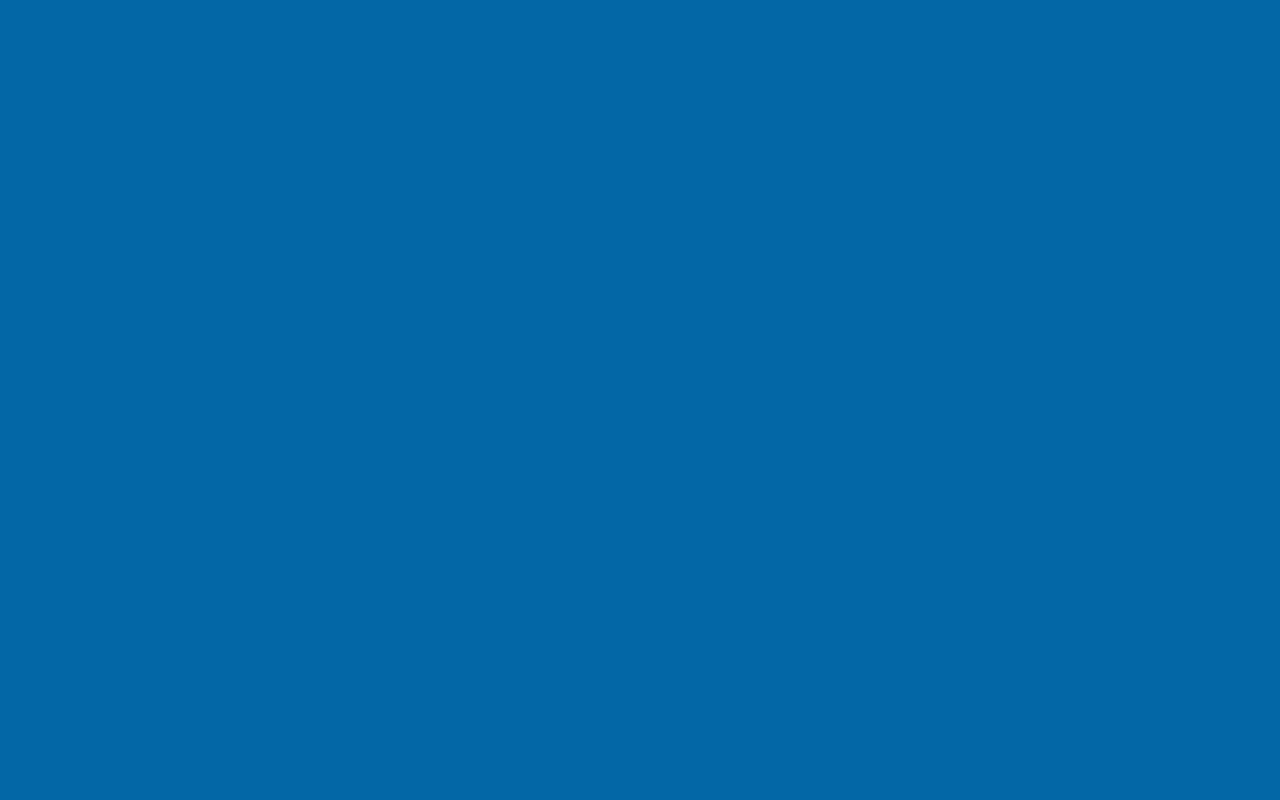
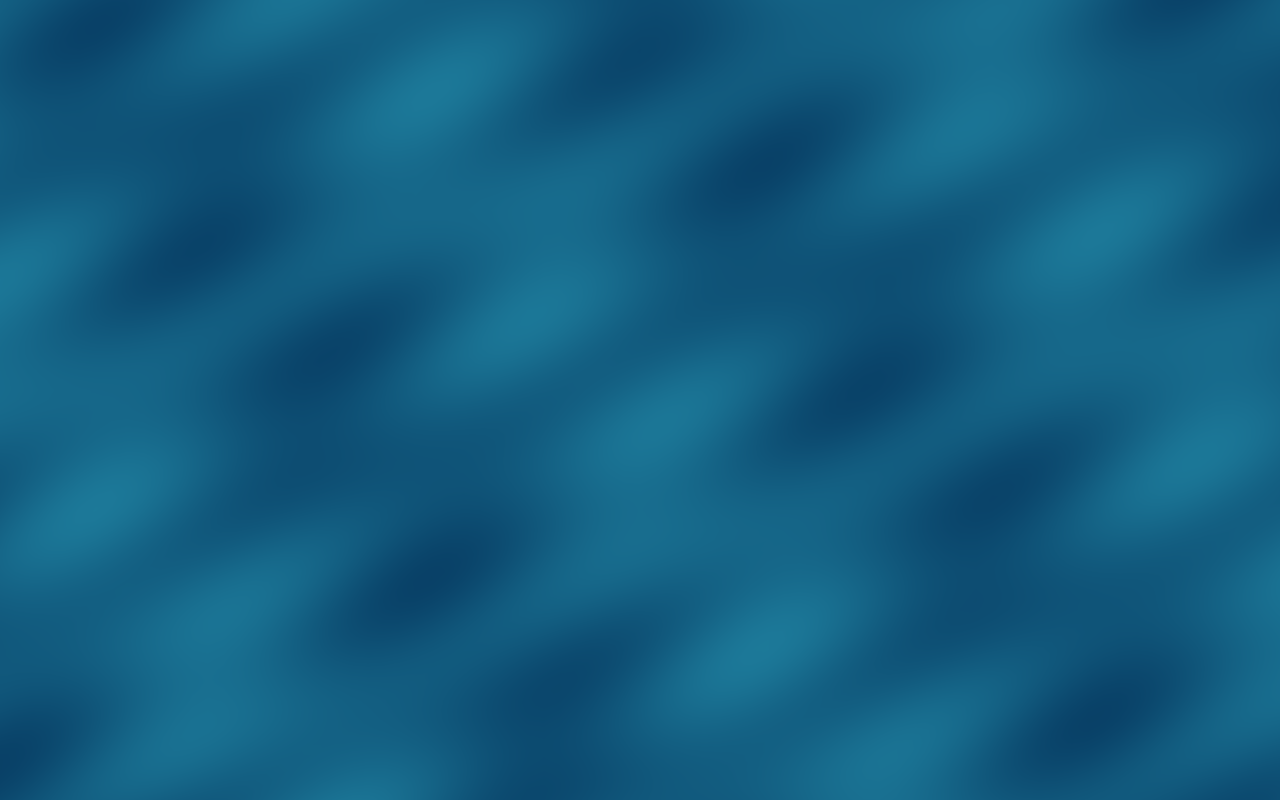
Before and after one commit to Adelina805/fluid, a website built with Vite: page index.html in a window 1280 px wide. Built offline with nearby package versions, Linux system fonts and the light colour scheme; animation ran at ten frames a second.

Commit message:
Refactor water rendering: replace test plane with water mesh, update background color, and adjust rendering logic for wave animation.

```diff
--- a/src/app/createApp.js
+++ b/src/app/createApp.js
@@ -2,23 +2,22 @@ import { Color, Scene, WebGLRenderer } from 'three';
 import { bindResize } from './resize.js';
 import { bindVisibility } from './visibility.js';
 import { createTopDownCamera } from '../render/camera.js';
-import { createTestPlane } from '../render/createTestPlane.js';
+import { COLOR_DEEP, createWaterMesh } from '../render/createWaterMesh.js';
 
 /**
- * Phase 0 bootstrap: scene, camera, renderer, plain test plane, loop.
- * No water shaders, interaction, or controls yet.
+ * Phase 1: calm full-screen water surface (layered sine displacement + cool tint).
+ * No interaction, Fresnel, refraction, caustics, or public controls.
  * @param {HTMLElement} root
  */
 export function createApp(root) {
-  // Match clear/background to the test plane so any sub-pixel gaps stay invisible.
-  const fieldColor = 0x0367A6;
+  const fieldColor = COLOR_DEEP.getHex();
 
   const scene = new Scene();
   scene.background = new Color(fieldColor);
 
   const camera = createTopDownCamera();
-  const plane = createTestPlane();
-  scene.add(plane);
+  const water = createWaterMesh();
+  scene.add(water);
 
   const renderer = new WebGLRenderer({
     antialias: true,
@@ -30,8 +29,15 @@ export function createApp(root) {
 
   let frameId = 0;
   let running = false;
+  let elapsed = 0;
+  let lastFrameTime = performance.now();
 
   const renderFrame = () => {
+    const now = performance.now();
+    elapsed += (now - lastFrameTime) * 0.001;
+    lastFrameTime = now;
+    water.material.uniforms.uTime.value = elapsed;
+
     renderer.render(scene, camera);
     frameId = requestAnimationFrame(renderFrame);
   };
@@ -40,6 +46,8 @@ export function createApp(root) {
     start() {
       if (running) return;
       running = true;
+      // Skip wall-clock gap while the tab was hidden so waves do not jump.
+      lastFrameTime = performance.now();
       frameId = requestAnimationFrame(renderFrame);
     },
     stop() {
@@ -49,9 +57,10 @@ export function createApp(root) {
     },
   };
 
-  // Keep the plane larger than the frustum so the darker clear color never shows as "borders".
+  // Cover the frustum; feed the same scale into the shader so waves stay isotropic in world space.
   bindResize(renderer, camera, () => {
-    plane.scale.set(camera.right, camera.top, 1);
+    water.scale.set(camera.right, camera.top, 1);
+    water.material.uniforms.uWorldScale.value.set(camera.right, camera.top);
   });
   bindVisibility(loop);
   loop.start();
@@ -60,12 +69,12 @@ export function createApp(root) {
     scene,
     camera,
     renderer,
-    plane,
+    water,
     dispose() {
       loop.stop();
       renderer.dispose();
-      plane.geometry.dispose();
-      plane.material.dispose();
+      water.geometry.dispose();
+      water.material.dispose();
       if (renderer.domElement.parentElement === root) {
         root.removeChild(renderer.domElement);
       }
--- a/src/render/createTestPlane.js
+++ /dev/null
@@ -1,16 +0,0 @@
-import { Mesh, MeshBasicMaterial, PlaneGeometry } from 'three';
-
-/**
- * Phase 0 placeholder: a plain full-field plane (no water shaders yet).
- * Color is a cool deep blue so the canvas reads as intentional, not broken.
- */
-export function createTestPlane() {
-  const geometry = new PlaneGeometry(2, 2, 1, 1);
-  const material = new MeshBasicMaterial({
-    color: 0x0367A6,
-  });
-
-  const mesh = new Mesh(geometry, material);
-  mesh.name = 'testPlane';
-  return mesh;
-}
--- /dev/null
+++ b/src/render/createWaterMesh.js
@@ -0,0 +1,85 @@
+import { Color, Mesh, PlaneGeometry, ShaderMaterial, Vector2 } from 'three';
+import vertexShader from '../shaders/water.vert.glsl?raw';
+import fragmentShader from '../shaders/water.frag.glsl?raw';
+
+/** Medium cool blue — depth without near-navy troughs. */
+export const COLOR_DEEP = new Color(0x2f86a8);
+
+/** Soft cyan crests — cooler than bright turquoise. */
+export const COLOR_SHALLOW = new Color(0x5eb8cc);
+
+/**
+ * Three sine layers with staggered scales, skewed directions, and
+ * mismatched rates so interference stays irregular (still no noise).
+ */
+export const WAVE_A = {
+  // Broader, slow-leaning sweep
+  dir: new Vector2(0.84, 0.54).normalize(),
+  frequency: 5.2,
+  amplitude: 0.017,
+  speed: 0.20,
+  phase: 0.37,
+};
+
+export const WAVE_B = {
+  // Mid-scale, oblique to A (not perpendicular)
+  dir: new Vector2(-0.71, 0.61).normalize(),
+  frequency: 12.6,
+  amplitude: 0.010,
+  speed: 0.13,
+  phase: 2.15,
+};
+
+export const WAVE_C = {
+  // Finer detail on a third non-symmetric angle
+  dir: new Vector2(0.39, -0.92).normalize(),
+  frequency: 19.4,
+  amplitude: 0.006,
+  speed: 0.27,
+  phase: 4.82,
+};
+
+/** Enough segments for soft sine displacement; not over-subdivided. */
+const SEGMENTS = 80;
+
+/**
+ * Full-field water plane with layered sine displacement + cool blue/cyan tint.
+ */
+export function createWaterMesh() {
+  const geometry = new PlaneGeometry(2, 2, SEGMENTS, SEGMENTS);
+
+  const material = new ShaderMaterial({
+    vertexShader,
+    fragmentShader,
+    uniforms: {
+      uTime: { value: 0 },
+      // Updated on resize to match mesh scale (world-space wave coordinates).
+      uWorldScale: { value: new Vector2(1, 1) },
+
+      uWaveADir: { value: WAVE_A.dir.clone() },
+      uWaveAFrequency: { value: WAVE_A.frequency },
+      uWaveAAmplitude: { value: WAVE_A.amplitude },
+      uWaveASpeed: { value: WAVE_A.speed },
+      uWaveAPhase: { value: WAVE_A.phase },
+
+      uWaveBDir: { value: WAVE_B.dir.clone() },
+      uWaveBFrequency: { value: WAVE_B.frequency },
+      uWaveBAmplitude: { value: WAVE_B.amplitude },
+      uWaveBSpeed: { value: WAVE_B.speed },
+      uWaveBPhase: { value: WAVE_B.phase },
+
+      uWaveCDir: { value: WAVE_C.dir.clone() },
+      uWaveCFrequency: { value: WAVE_C.frequency },
+      uWaveCAmplitude: { value: WAVE_C.amplitude },
+      uWaveCSpeed: { value: WAVE_C.speed },
+      uWaveCPhase: { value: WAVE_C.phase },
+
+      uColorDeep: { value: COLOR_DEEP.clone() },
+      uColorShallow: { value: COLOR_SHALLOW.clone() },
+    },
+  });
+
+  const mesh = new Mesh(geometry, material);
+  mesh.name = 'waterSurface';
+  return mesh;
+}
--- /dev/null
+++ b/src/shaders/water.frag.glsl
@@ -0,0 +1,13 @@
+uniform vec3 uColorDeep;
+uniform vec3 uColorShallow;
+
+varying float vHeight;
+varying vec2 vUv;
+
+void main() {
+  // Height drives the mix; keep the range soft so troughs stay mid-blue, not navy.
+  float heightMix = clamp(vHeight * 14.0 + 0.52, 0.0, 1.0);
+
+  vec3 color = mix(uColorDeep, uColorShallow, heightMix);
+  gl_FragColor = vec4(color, 1.0);
+}
--- /dev/null
+++ b/src/shaders/water.vert.glsl
@@ -0,0 +1,46 @@
+uniform float uTime;
+uniform vec2 uWorldScale;
+
+uniform vec2 uWaveADir;
+uniform float uWaveAFrequency;
+uniform float uWaveAAmplitude;
+uniform float uWaveASpeed;
+uniform float uWaveAPhase;
+
+uniform vec2 uWaveBDir;
+uniform float uWaveBFrequency;
+uniform float uWaveBAmplitude;
+uniform float uWaveBSpeed;
+uniform float uWaveBPhase;
+
+uniform vec2 uWaveCDir;
+uniform float uWaveCFrequency;
+uniform float uWaveCAmplitude;
+uniform float uWaveCSpeed;
+uniform float uWaveCPhase;
+
+varying float vHeight;
+varying vec2 vUv;
+
+float wave(vec2 pos, vec2 dir, float frequency, float amplitude, float speed, float phase) {
+  return amplitude * sin(dot(pos, dir) * frequency + uTime * speed + phase);
+}
+
+void main() {
+  vUv = uv;
+
+  // Wave math in world XY so non-uniform plane scale does not stretch the pattern.
+  vec2 worldXY = position.xy * uWorldScale;
+
+  float h = 0.0;
+  h += wave(worldXY, uWaveADir, uWaveAFrequency, uWaveAAmplitude, uWaveASpeed, uWaveAPhase);
+  h += wave(worldXY, uWaveBDir, uWaveBFrequency, uWaveBAmplitude, uWaveBSpeed, uWaveBPhase);
+  h += wave(worldXY, uWaveCDir, uWaveCFrequency, uWaveCAmplitude, uWaveCSpeed, uWaveCPhase);
+
+  vHeight = h;
+
+  vec3 displaced = position;
+  displaced.z += h;
+
+  gl_Position = projectionMatrix * modelViewMatrix * vec4(displaced, 1.0);
+}
--- a/src/style.css
+++ b/src/style.css
@@ -10,7 +10,7 @@ body {
   width: 100%;
   height: 100%;
   overflow: hidden;
-  background: #0367A6;
+  background: #2f86a8;
 }
 
 #app {
```
